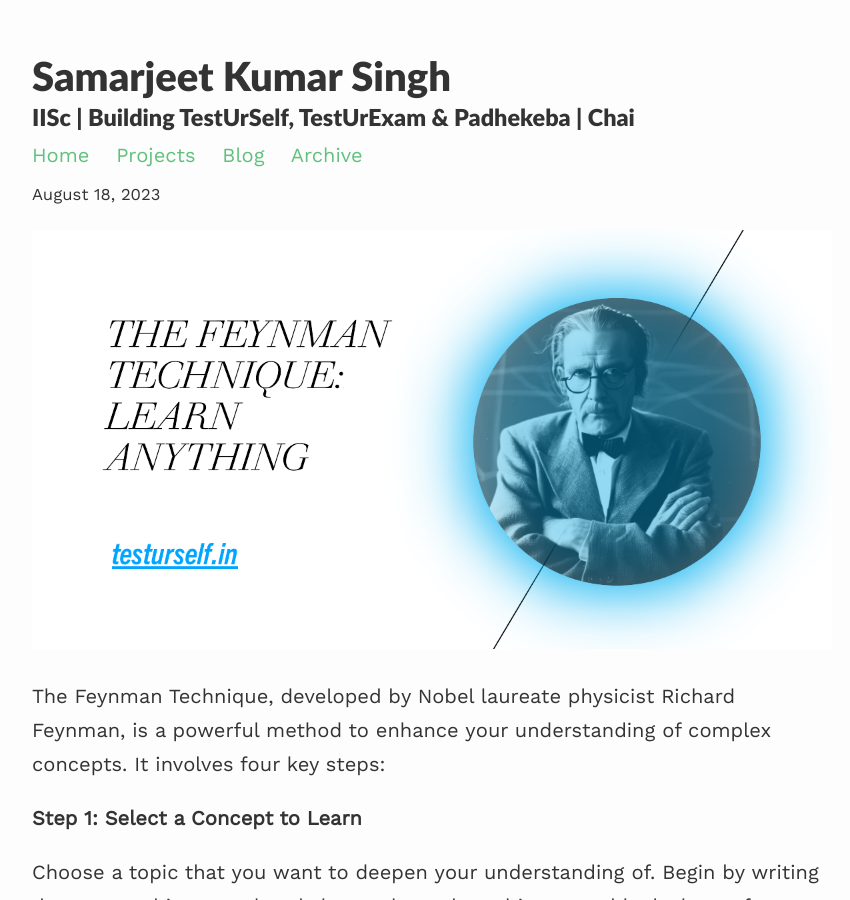
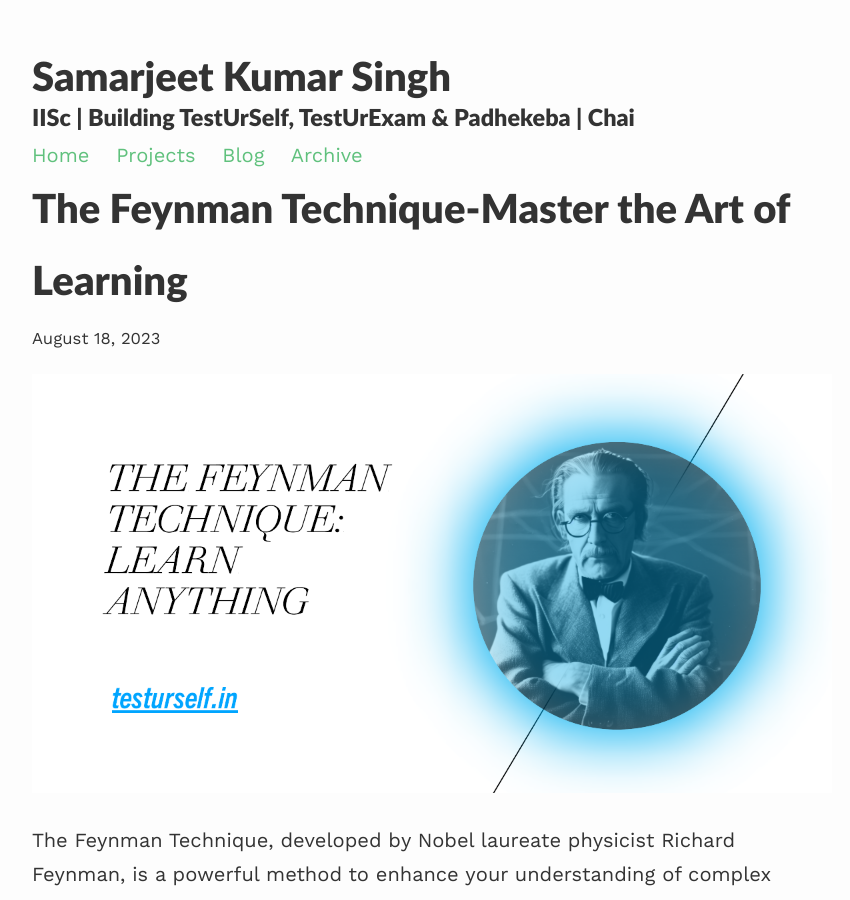
Before and after one commit to Samarjeetkumarsingh/website, a Jekyll site: the page built from _posts/2023-08-18-the-feynman-technique.md, in a window 1280 px wide and 900 px high. Shown: the whole window, without its empty margins (208-1058 px from the left). Built offline with Jekyll 4.4.1, drawn with Linux system fonts in a browser that asks for light colours; nearby versions of some CDN libraries; our own code applies the rules of GitHub Pages for plain Markdown files.

Commit message:
Update 2023-08-18-the-feynman-technique.md

```diff
--- a/_posts/2023-08-18-the-feynman-technique.md
+++ b/_posts/2023-08-18-the-feynman-technique.md
@@ -1,6 +1,6 @@
 ---
 layout: post
-title: The Feynman Technique: Master the Art of Learning
+title: The Feynman Technique-Master the Art of Learning
 ---
 
 ![image](/assets/images/feynman.png)
```
